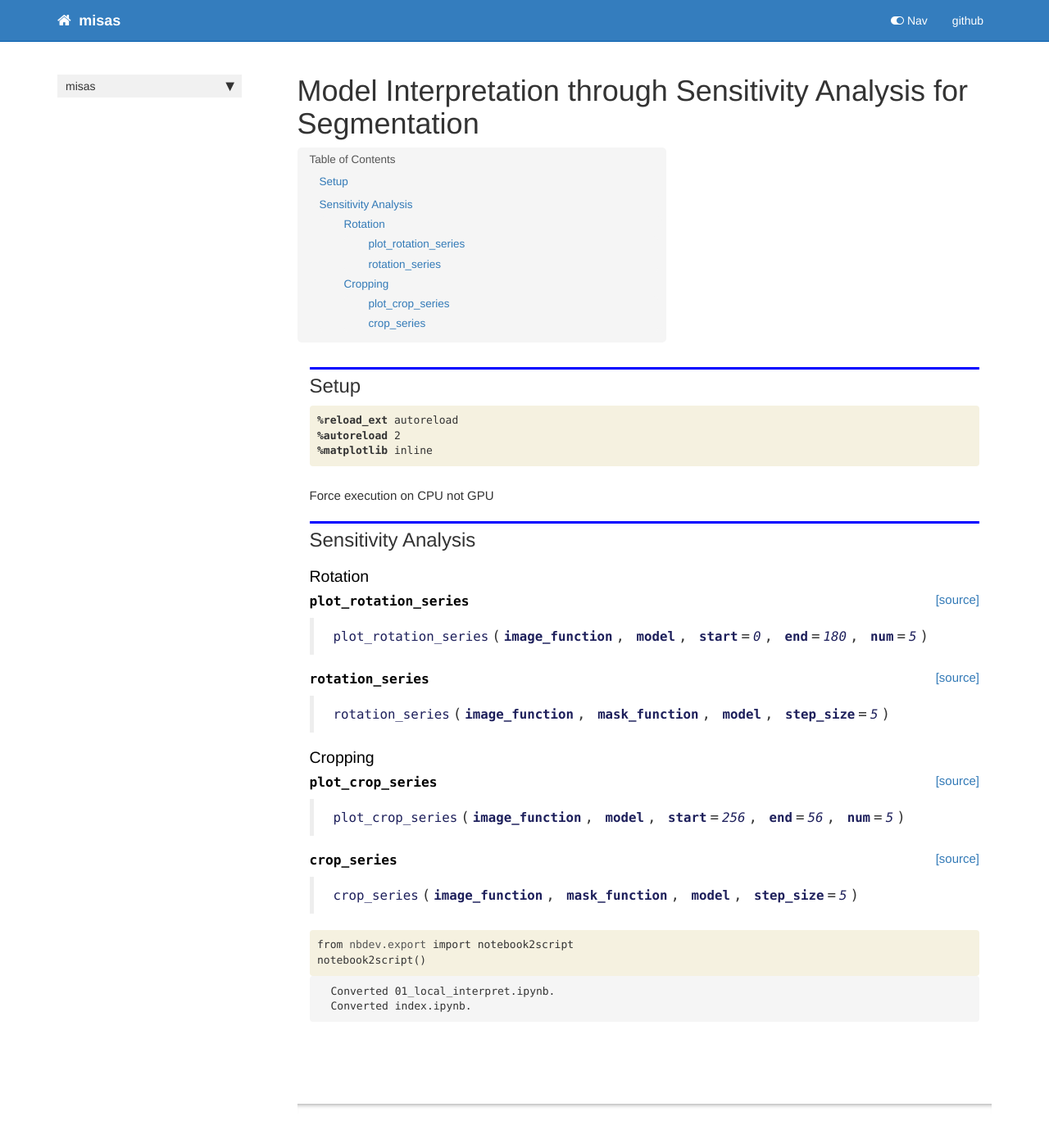
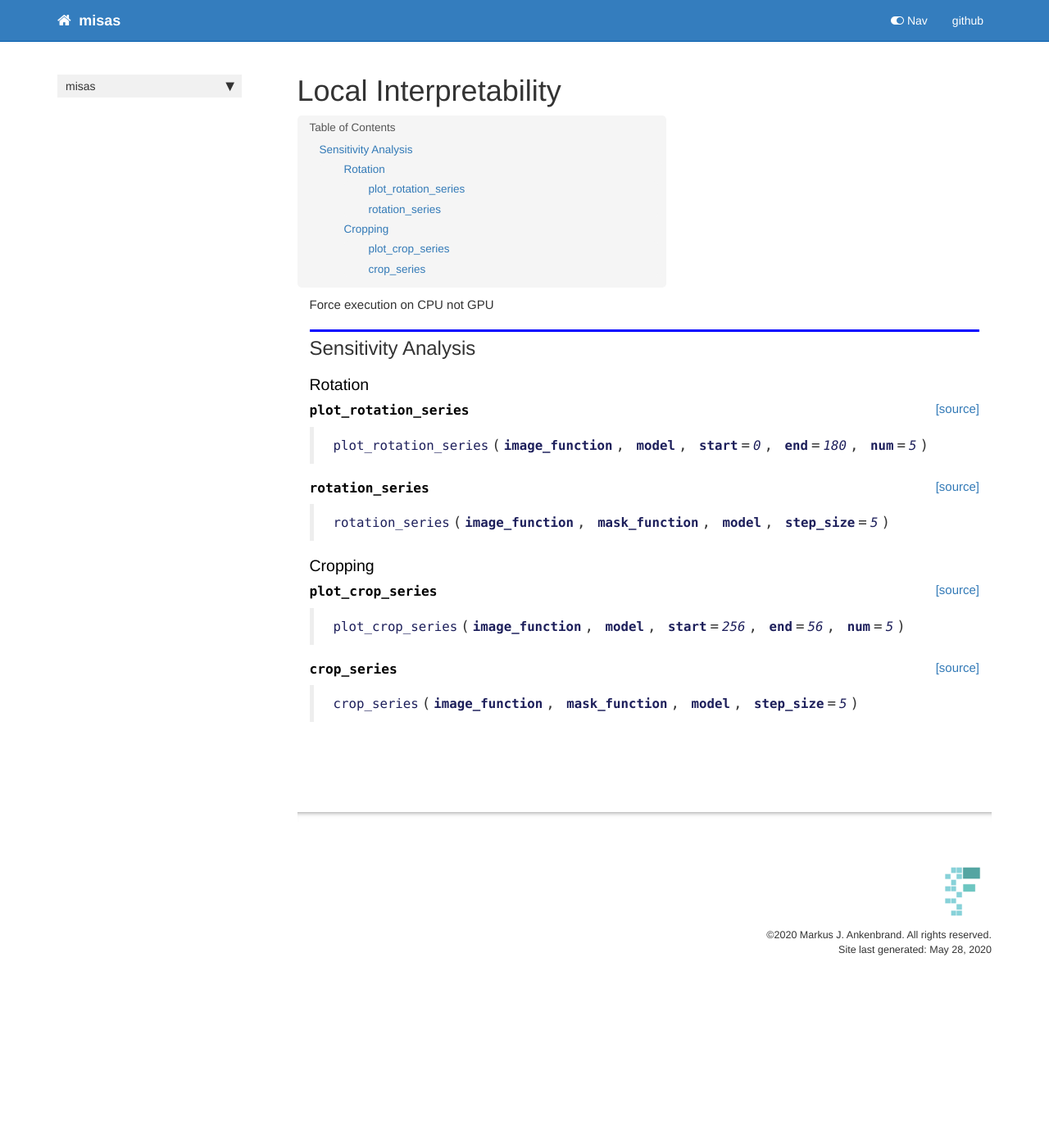
Before and after one commit to chfc-cmi/misas, a Jekyll site: the page built from docs/local_interpret.html, in a window 1280 px wide and 1400 px high. Shown: the top 1390 px of the window at 82% size. Built offline with Jekyll 4.4.1, drawn with Linux system fonts in a browser that asks for light colours; nearby versions of some CDN libraries; comment, search, counter and statistics services are not loaded.

Commit message:
Clean documentation

```diff
--- a/docs/_data/sidebars/home_sidebar.yml
+++ b/docs/_data/sidebars/home_sidebar.yml
@@ -10,7 +10,7 @@
       title: Overview
       url: /
     - output: web,pdf
-      title: Model Interpretation through Sensitivity Analysis for Segmentation
+      title: Local Interpretability
       url: /local_interpret
     output: web
     title: misas
--- a/docs/local_interpret.html
+++ b/docs/local_interpret.html
@@ -1,6 +1,6 @@
 ---
 
-title: Model Interpretation through Sensitivity Analysis for Segmentation
+title: Local Interpretability
 
 keywords: fastai
 sidebar: home_sidebar
@@ -23,31 +23,6 @@
     {% raw %}
 
 <div class="cell border-box-sizing code_cell rendered">
-
-</div>
-    {% endraw %}
-
-<div class="cell border-box-sizing text_cell rendered"><div class="inner_cell">
-<div class="text_cell_render border-box-sizing rendered_html">
-<h2 id="Setup">Setup<a class="anchor-link" href="#Setup"> </a></h2>
-</div>
-</div>
-</div>
-    {% raw %}
-
-<div class="cell border-box-sizing code_cell rendered">
-<div class="input">
-
-<div class="inner_cell">
-    <div class="input_area">
-<div class=" highlight hl-ipython3"><pre><span></span><span class="o">%</span><span class="k">reload_ext</span> autoreload
-<span class="o">%</span><span class="k">autoreload</span> 2
-<span class="o">%</span><span class="k">matplotlib</span> inline
-</pre></div>
-
-    </div>
-</div>
-</div>
 
 </div>
     {% endraw %}
@@ -201,37 +176,4 @@
 </div>
     {% endraw %}
 
-    {% raw %}
-
-<div class="cell border-box-sizing code_cell rendered">
-<div class="input">
-
-<div class="inner_cell">
-    <div class="input_area">
-<div class=" highlight hl-ipython3"><pre><span></span><span class="kn">from</span> <span class="nn">nbdev.export</span> <span class="kn">import</span> <span class="n">notebook2script</span>
-<span class="n">notebook2script</span><span class="p">()</span>
-</pre></div>
-
-    </div>
 </div>
-</div>
-
-<div class="output_wrapper">
-<div class="output">
-
-<div class="output_area">
-
-<div class="output_subarea output_stream output_stdout output_text">
-<pre>Converted 01_local_interpret.ipynb.
-Converted index.ipynb.
-</pre>
-</div>
-</div>
-
-</div>
-</div>
-
-</div>
-    {% endraw %}
-
-</div>
--- a/docs/sidebar.json
+++ b/docs/sidebar.json
@@ -1,6 +1,6 @@
 {
   "misas": {
     "Overview": "/",
-    "Model Interpretation through Sensitivity Analysis for Segmentation": "/local_interpret"
+    "Local Interpretability": "/local_interpret"
   }
 }
```
Also changed, not shown: 1 other file.
